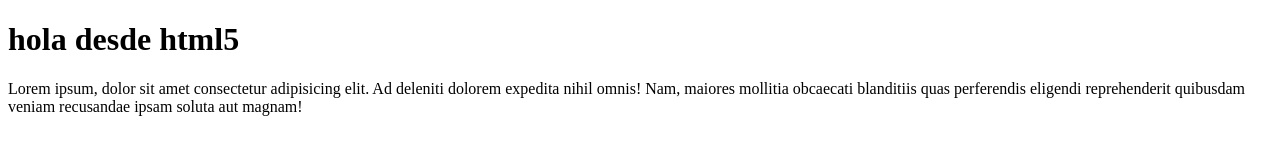
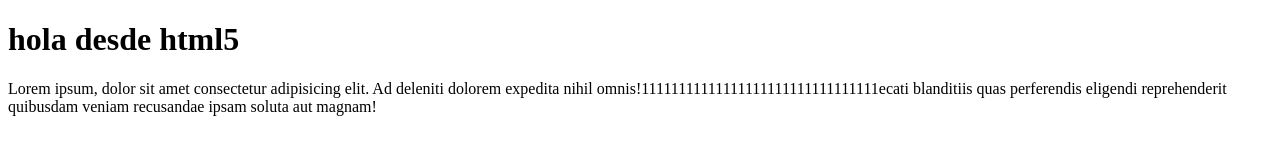
Before and after one commit to MiguelOstos/repositorioprueba, a plain HTML site: page index.html in a window 1280 px wide. Drawn offline with Linux system fonts and the light colour scheme.

Commit message:
Agregue unos al parrafo

```diff
--- a/index.html
+++ b/index.html
@@ -7,6 +7,6 @@
 </head>
 <body>
     <h1>hola desde html5</h1>
-    <p>Lorem ipsum, dolor sit amet consectetur adipisicing elit. Ad deleniti dolorem expedita nihil omnis! Nam, maiores mollitia obcaecati blanditiis quas perferendis eligendi reprehenderit quibusdam veniam recusandae ipsam soluta aut magnam!</p>
+    <p>Lorem ipsum, dolor sit amet consectetur adipisicing elit. Ad deleniti dolorem expedita nihil omnis!11111111111111111111111111111111ecati blanditiis quas perferendis eligendi reprehenderit quibusdam veniam recusandae ipsam soluta aut magnam!</p>
 </body>
 </html>
```
